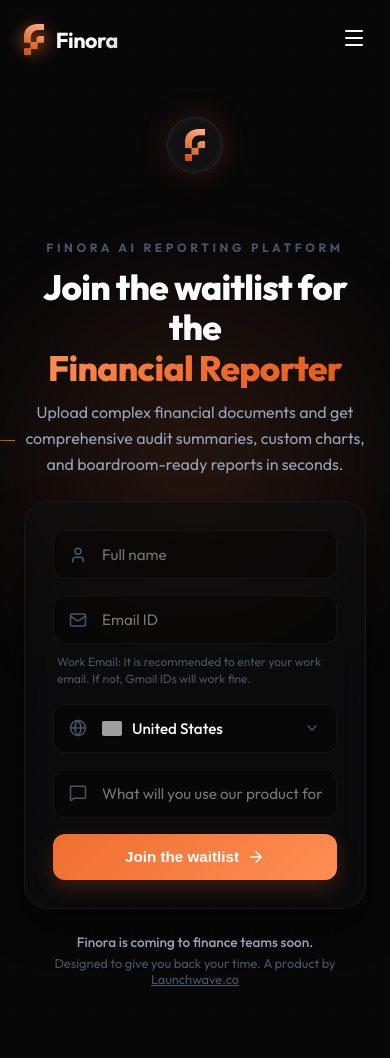
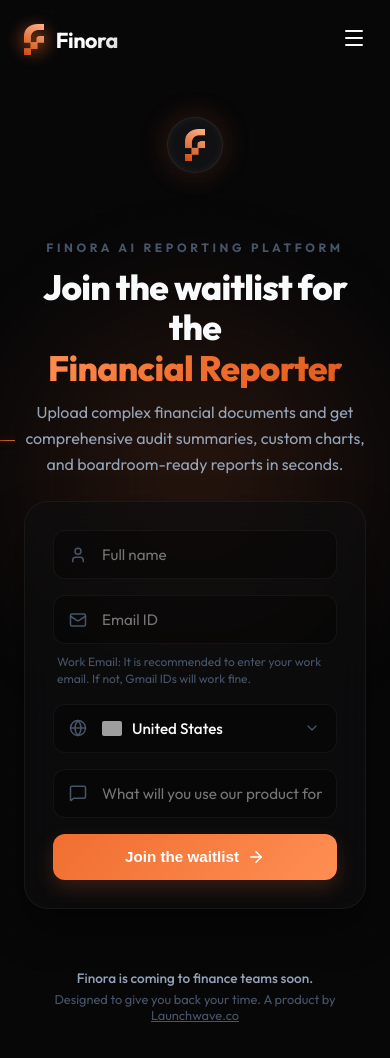
Before and after one commit to parthsinghrajput1296-art/Finora, a React (Vite) app: page / in a window 390 px wide. Shown: the top 1058 px of the page. Before the commit the page ends 1027 px from the top, so only its background shows below. Built offline with nearby package versions, Linux system fonts and the light colour scheme; grey boxes are pictures that could not be loaded.

Commit message:
Limit scrollability to mobile, add bottom padding to country list scroll, and lower footer notes

```diff
--- a/src/components/Hero.css
+++ b/src/components/Hero.css
@@ -8,16 +8,6 @@
   padding: 80px 24px 20px;
   background-color: var(--bg-primary);
   overflow: hidden;
-}
-
-@media (max-width: 768px) {
-  .hero {
-    height: auto;
-    min-height: 100vh;
-    padding: 100px 24px 40px;
-    overflow-y: auto;
-    overflow-x: hidden;
-  }
 }
 
 .hero-glow {
@@ -457,7 +447,7 @@
 
 /* Hero Footer Notes */
 .hero-footer-notes {
-  margin-top: 24px;
+  margin-top: 60px;
   display: flex;
   flex-direction: column;
   gap: 4px;
@@ -638,6 +628,13 @@
 
 /* Responsive adjustments */
 @media (max-width: 768px) {
+  .hero {
+    height: auto;
+    min-height: 100vh;
+    overflow-y: auto;
+    overflow-x: hidden;
+    padding: 100px 24px 40px;
+  }
   .grid-beam-v {
     height: 100px;
   }
@@ -741,12 +738,6 @@
   width: 100%;
 }
 
-@media (min-width: 900px) {
-  .country-dropdown-wrapper {
-    position: static;
-  }
-}
-
 .country-dropdown-trigger {
   width: 100%;
   background: rgba(0, 0, 0, 0.3);
@@ -826,15 +817,15 @@
   animation: dropdownFadeInUp 0.2s cubic-bezier(0.16, 1, 0.3, 1) both;
 }
 
-/* Desktop Panel Alignment (Right Side of Card - Notion Style Same Height) */
+/* Desktop Panel Alignment (Right Side of Card) */
 @media (min-width: 900px) {
   .country-dropdown-panel {
     position: absolute;
     top: 0;
-    bottom: 0;
     left: calc(100% + 24px);
     right: auto;
     width: 340px;
+    max-height: 440px;
     height: auto;
     border-radius: var(--border-radius-xl);
     box-shadow: 0 20px 40px rgba(0, 0, 0, 0.5);
@@ -884,7 +875,7 @@
 
 .country-options-list {
   list-style: none;
-  padding: 0;
+  padding: 0 0 24px 0;
   margin: 0;
   overflow-y: auto;
   flex: 1;
```
